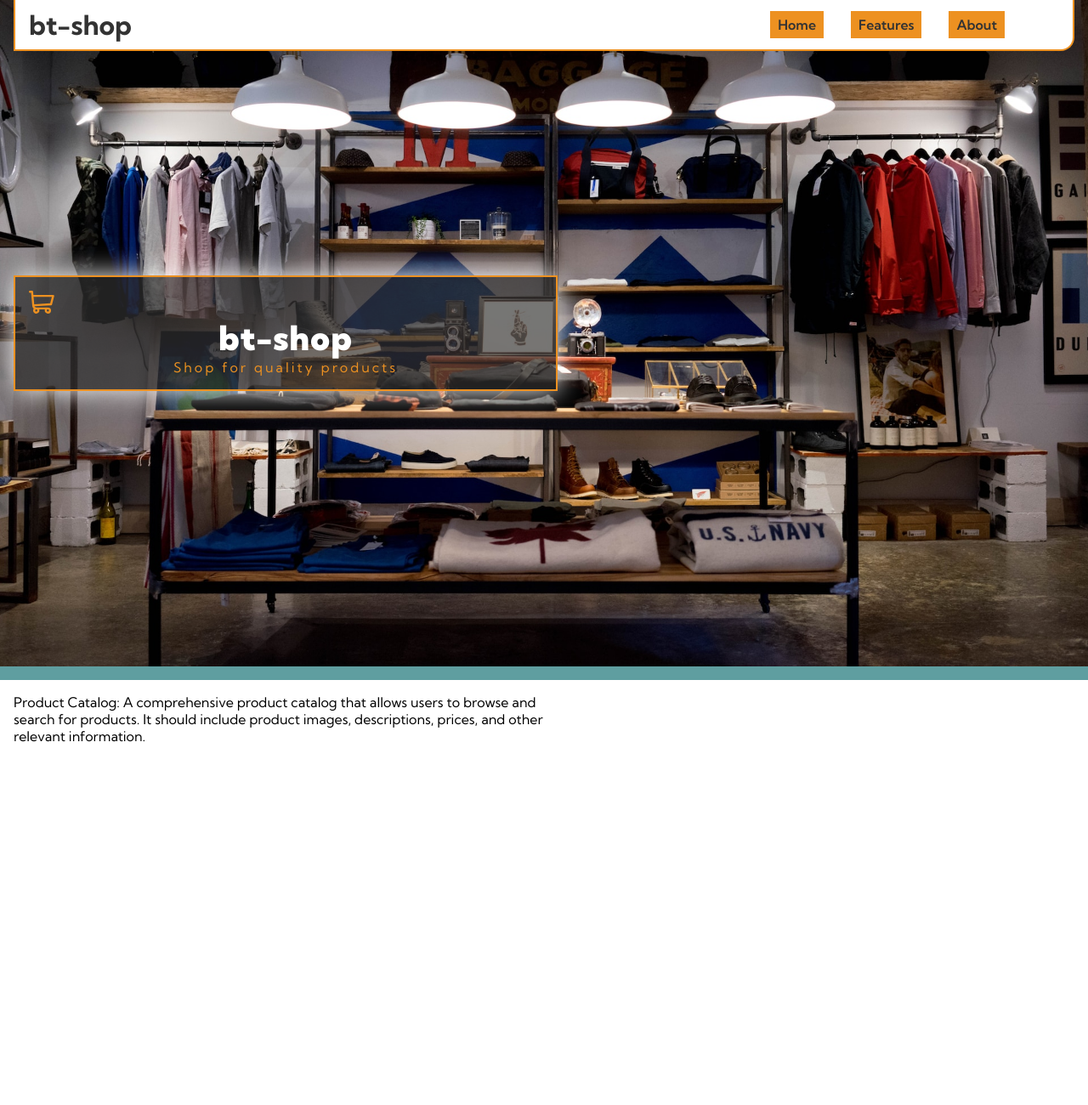
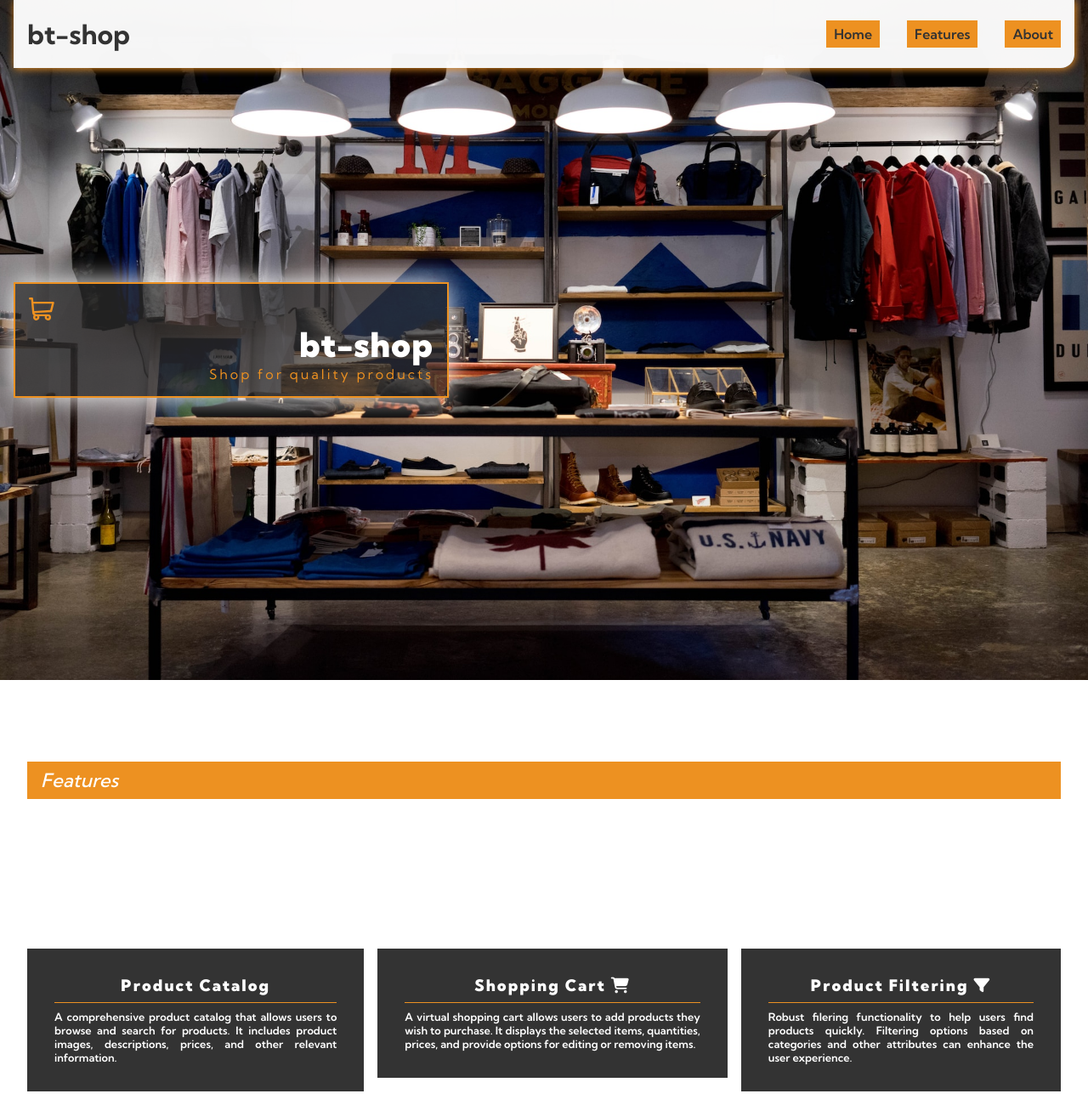
Before and after one commit to binzam/bt-shop-landing-page, a plain HTML site: page index.html in a window 1280 px wide. Shown: the top 1300 px of the page at 85% size. Drawn offline with Linux system fonts and the light colour scheme.

Commit message:
features

```diff
--- a/index.html
+++ b/index.html
@@ -3,6 +3,7 @@
   <head>
     <meta charset="UTF-8" />
     <meta name="viewport" content="width=device-width, initial-scale=1.0" />
+    <script src="https://kit.fontawesome.com/49110282b8.js" crossorigin="anonymous"></script>
     <link rel="stylesheet" href="./style.css" />
     <script src="./script.js"></script>
     <title>bt-shop</title>
@@ -37,20 +38,32 @@
         </div>
       </section>
       <section id="features" class="feature_section">
-        <div class="catalog feature">
-          Product Catalog: A comprehensive product catalog that allows users to
-          browse and search for products. It should include product images,
-          descriptions, prices, and other relevant information.
-        </div>
-        <div class="shopping_cart feature">
-          Shopping Cart: A virtual shopping cart allows users to add products
-          they wish to purchase. It should display the selected items,
-          quantities, prices, and provide options for editing or removing items.
-        </div>
-        <div class="filtering feature">
-          Search and Filtering: Robust search functionality to help users find
-          products quickly. Filtering options based on categories, price ranges,
-          sizes, colors, and other attributes can enhance the user experience.
+        <h1 class="feature_section_title">Features</h1>
+        <div class="articles">
+          <article class="catalog feature">
+            <h1>Product Catalog</h1>
+            <p>
+              A comprehensive product catalog that allows users to browse and
+              search for products. It includes product images, descriptions,
+              prices, and other relevant information.
+            </p>
+          </article>
+          <article class="shopping_cart feature">
+            <h1>Shopping Cart <i class="fa-solid fa-cart-shopping"></i></h1>
+            <p>
+              A virtual shopping cart allows users to add products they wish to
+              purchase. It displays the selected items, quantities, prices, and
+              provide options for editing or removing items.
+            </p>
+          </article>
+          <article class="filtering feature">
+            <h1>Product Filtering <i class="fa-solid fa-filter"></i></h1>
+            <p>
+              Robust filering functionality to help users find products quickly.
+              Filtering options based on categories and other attributes can
+              enhance the user experience.
+            </p>
+          </article>
         </div>
       </section>
     </div>
--- a/style.css
+++ b/style.css
@@ -22,19 +22,18 @@ a {
 }
 .header {
   width: calc(100% - 2rem);
-  height: 60px;
-  background-color: var(--white);
+  height: 80px;
+  background-color: #fffffff5;
   padding: 0 1rem;
-  padding-right: 5rem;
   border-radius: 0rem 0rem 1rem 0rem;
-  border: 2px solid var(--orange);
-  border-top: none;
+  box-shadow: 1px 1px 10px 0px var(--orange);
   position: fixed;
   top: 0;
   left: 1rem;
   display: flex;
   align-items: center;
   justify-content: space-between;
+  z-index: 99;
 }
 .bt-shop {
   text-decoration: none;
@@ -69,25 +68,25 @@ a {
 }
 .intro_section {
   width: 100%;
-  height: calc(100vh - 1rem);
+  height: 100vh;
   background-color: var(--white);
   background-image: url(./images/cover_image.jpg);
   background-position: center;
   background-size: cover;
   background-repeat: no-repeat;
-  margin-bottom: 1rem;
+  /* margin-bottom: 1rem; */
 }
 .landing_hero {
   width: 100%;
   height: 100%;
   display: flex;
   align-items: center;
-  justify-content: flex-start;
 }
 .landing_hero_text {
-  width: 50%;
+  width: 40%;
   margin-left: 1rem;
-  text-align: center;
+  /* margin-bottom: 5rem; */
+  text-align: right;
   padding: 1rem;
   background-color: #333333a9;
   box-shadow: 0px 0px 30px 0px var(--white);
@@ -111,11 +110,48 @@ a {
 }
 .feature_section {
   width: 100%;
-  min-height: calc(100vh - 1rem);
+  min-height: 100vh;
   background-color: var(--white);
-  padding: 1rem;
+  padding: 80px 1rem;
+}
+.feature_section_title {
+  font-size: 1.4rem;
+  font-weight: 500;
+  font-style: italic;
+  color: var(--white);
+  padding: 0.5rem 1rem;
+  background-color: var(--orange);
+  margin: 1rem;
+}
+.articles {
+  display: flex;
+  align-items: baseline;
+  gap: 1rem;
+  padding:0 1rem;
 }
 .feature {
-  width: 50%;
-  height: 100vh;
+  /* max-width: 30%; */
+  background-color: var(--black);
+  padding: 2rem;
 }
+.feature h1 {
+  color: var(--white);
+  font-weight: 900;
+  text-align: center;
+  letter-spacing: 2px;
+  border-bottom: 1px solid var(--orange);
+  padding-bottom: 0.5rem;
+  margin-bottom: 0.5rem;
+}
+.feature p {
+  color: var(--white);
+  font-size: 0.8rem;
+  font-weight: 600;
+  text-align: justify;
+}
+.shopping_cart{
+  margin-top: 5rem;
+}
+.filtering{
+  margin-top: 10rem;
+}
```
